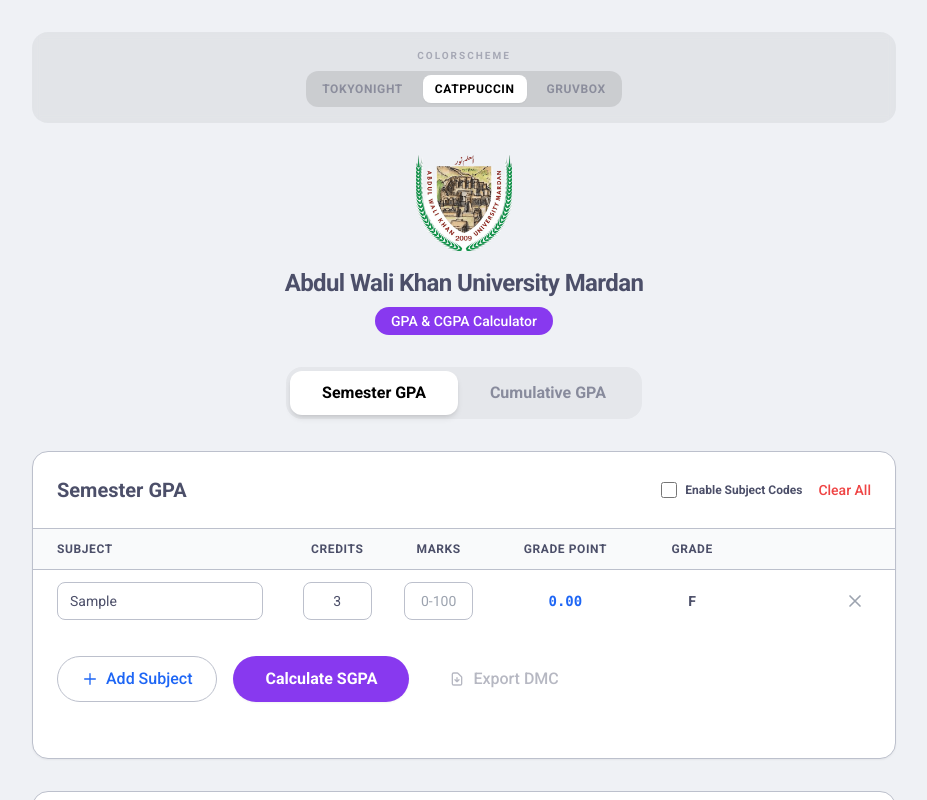
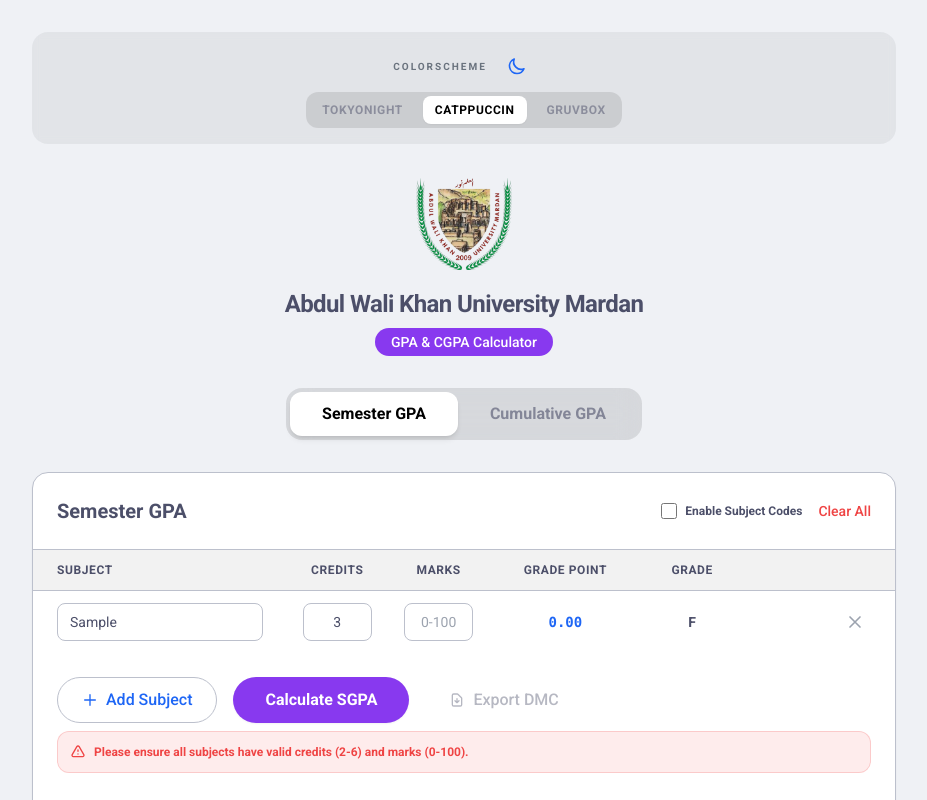
Before and after one commit to muhammadtalha-quant/awkum-gpa-calculator, a React (Vite) app: page / in a window 1280 px wide. Both pictures are taken after typing "Sample", "Sample" into the empty fields and a click on the button "Calculate SGPA". Shown: the top 800 px of the page, without its empty margins (176-1103 px from the left). Built offline with nearby package versions, Linux system fonts and the light colour scheme.

Commit message:
updated and improved ui/ux
Signed-off-by: Muhammad Talha <muhammadtalha.quant@gmail.com>

```diff
--- a/App.tsx
+++ b/App.tsx
@@ -4,27 +4,107 @@
 import CGPACalculator from './components/CGPACalculator';
 import CalculationInfo from './components/CalculationInfo';
 import GradingChart from './components/GradingChart';
-import { ThemeType } from './types';
+import { ThemeType, ThemeMode } from './types';
 import { THEMES } from './constants';
 
 const App: React.FC = () => {
   const [activeTab, setActiveTab] = useState<'sgpa' | 'cgpa'>('sgpa');
   const [theme, setTheme] = useState<ThemeType>('catppuccin');
+  const [mode, setMode] = useState<ThemeMode>('light');
 
-  const currentTheme = THEMES[theme];
+  const currentTheme = THEMES[mode][theme];
+
+  // Helper to trigger view transition for circular animation
+  const transition = (event: React.MouseEvent, update: () => void) => {
+    // Check if View Transitions API is supported
+    if (!(document as any).startViewTransition) {
+      update();
+      return;
+    }
+
+    const x = event.clientX;
+    const y = event.clientY;
+    const endRadius = Math.hypot(
+      Math.max(x, window.innerWidth - x),
+      Math.max(y, window.innerHeight - y)
+    );
+
+    const transition = (document as any).startViewTransition(() => {
+      update();
+    });
+
+    transition.ready.then(() => {
+      // Always animate from 0 to full radius (origination from toggle)
+      const clipPath = [
+        `circle(0px at ${x}px ${y}px)`,
+        `circle(${endRadius}px at ${x}px ${y}px)`,
+      ];
+
+      document.documentElement.animate(
+        {
+          clipPath: clipPath,
+        },
+        {
+          duration: 500,
+          easing: 'ease-in-out',
+          pseudoElement: '::view-transition-new(root)',
+        }
+      );
+    });
+  };
+
+  const handleThemeChange = (e: React.MouseEvent, t: ThemeType) => {
+    transition(e, () => setTheme(t));
+  };
+
+  const toggleMode = (e: React.MouseEvent) => {
+    transition(e, () => setMode(prev => prev === 'light' ? 'dark' : 'light'));
+  };
 
   return (
     <div className={`min-h-screen transition-colors duration-300 pb-16 ${currentTheme.bg} ${currentTheme.text}`}>
+      {/* Dynamic Style for View Transition */}
+      <style>{`
+        ::view-transition-old(root),
+        ::view-transition-new(root) {
+          animation: none;
+          mix-blend-mode: normal;
+        }
+        ::view-transition-old(root) {
+          z-index: 1;
+        }
+        ::view-transition-new(root) {
+          z-index: 9999;
+        }
+      `}</style>
+
       <div className="max-w-4xl mx-auto px-4 pt-8">
 
         {/* Theme Controls */}
         <div className="flex flex-col items-center gap-2 mb-8 p-4 rounded-2xl bg-black/5 backdrop-blur-sm">
-          <span className="text-[10px] font-bold uppercase tracking-[0.2em] opacity-40">Colorscheme</span>
+          <div className="flex items-center gap-3">
+            <span className="text-[10px] font-bold uppercase tracking-[0.2em] opacity-80 text-gray-600 dark:text-gray-400">Colorscheme</span>
+            <button
+              onClick={toggleMode}
+              className={`p-2 rounded-full transition-all hover:bg-black/10 ${currentTheme.accent}`}
+              title={mode === 'light' ? "Switch to Dark" : "Switch to Light"}
+            >
+              {mode === 'light' ? (
+                <svg className="w-5 h-5" fill="none" stroke="currentColor" viewBox="0 0 24 24">
+                  <path strokeLinecap="round" strokeLinejoin="round" strokeWidth="2" d="M20.354 15.354A9 9 0 018.646 3.646 9.003 9.003 0 0012 21a9.003 9.003 0 008.354-5.646z" />
+                </svg>
+              ) : (
+                <svg className="w-5 h-5" fill="none" stroke="currentColor" viewBox="0 0 24 24">
+                  <path strokeLinecap="round" strokeLinejoin="round" strokeWidth="2" d="M12 3v1m0 16v1m9-9h-1M4 12H3m15.364-6.364l-.707.707M6.343 17.657l-.707.707M16.071 16.071l.707.707M7.929 7.929l.707.707M12 8a4 4 0 100 8 4 4 0 000-8z" />
+                </svg>
+              )}
+            </button>
+          </div>
           <div className="flex gap-2 bg-black/10 p-1 rounded-xl">
             {(['tokyonight', 'catppuccin', 'gruvbox'] as ThemeType[]).map((t) => (
               <button
                 key={t}
-                onClick={() => setTheme(t)}
+                onClick={(e) => handleThemeChange(e, t)}
                 className={`px-3 py-1.5 rounded-lg text-xs font-bold uppercase tracking-wider transition-all ${
                   theme === t ? 'bg-white text-black shadow-sm' : 'opacity-50 hover:opacity-100'
                 }`}
@@ -38,7 +118,7 @@
         <Header theme={currentTheme} />
 
         <div className="flex justify-center mb-8">
-          <nav className="inline-flex p-1 rounded-2xl bg-gray-200">
+          <nav className="inline-flex p-1 rounded-2xl bg-black/10 backdrop-blur-md">
             <button
               onClick={() => setActiveTab('sgpa')}
               className={`px-8 py-2.5 rounded-xl font-semibold transition-all ${
@@ -79,7 +159,7 @@
 
         <footer className="mt-12 text-center opacity-50 text-xs">
           <p>© {new Date().getFullYear()} Abdul Wali Khan University Mardan - Academic Tools</p>
-          <p className="mt-1">Developed for Students of AWKUM</p>
+          <p className="mt-1">Developed with ❤️ for AWKUMIANS by AWKUMIAN</p>
         </footer>
       </div>
     </div>
--- a/components/CGPACalculator.tsx
+++ b/components/CGPACalculator.tsx
@@ -16,8 +16,10 @@
   const [overallGrade, setOverallGrade] = useState('F');
   const [isCalculated, setIsCalculated] = useState(false);
   const [isModalOpen, setIsModalOpen] = useState(false);
+  const [errorMsg, setErrorMsg] = useState('');
 
   const addRow = () => {
+    setErrorMsg('');
     const updated = semesters.map(s => ({ ...s, isLocked: true }));
     const nextNum = semesters.length + 1;
     setSemesters([...updated, {
@@ -31,7 +33,7 @@
   };
 
   const editRow = (id: string) => {
-    // When editing a row, all other rows (above AND below) must become totally immutable
+    setErrorMsg('');
     setSemesters(prev => prev.map((s) => ({
       ...s,
       isLocked: s.id !== id
@@ -39,6 +41,7 @@
   };
 
   const removeRow = (id: string) => {
+    setErrorMsg('');
     if (semesters.length > 1) {
       const filtered = semesters.filter(s => s.id !== id);
       const remapped = filtered.map((s, index) => ({
@@ -51,12 +54,12 @@
   };
 
   const handleInputChange = (id: string, field: keyof CGPASemester, value: string) => {
+    setErrorMsg('');
     setSemesters(prev => prev.map(s => {
       if (s.id === id) {
         let finalVal = value;
 
         if (field === 'sgpa') {
-          // Strictly floating point. Max 4.00. No alphabets.
           let cleaned = value.replace(/[^0-9.]/g, '');
           let floatVal = parseFloat(cleaned);
           if (isNaN(floatVal)) finalVal = '';
@@ -67,7 +70,6 @@
         }
 
         if (field === 'credits') {
-          // Strictly integer. No decimals, no alphabets. Max 21.
           let cleaned = value.replace(/\D/g, '');
           let num = parseInt(cleaned);
           if (isNaN(num)) finalVal = '';
@@ -117,6 +119,7 @@
   };
 
   const calculateTotal = () => {
+    setErrorMsg('');
     let totalWeightedSGPA = 0;
     let totalCredits = 0;
     let hasError = false;
@@ -134,7 +137,7 @@
     });
 
     if (hasError || totalCredits === 0) {
-      alert("Check inputs: SGPA (0-4.00) and Credits (12-21) are required for all semesters.");
+      setErrorMsg("Check inputs: SGPA (0-4.00) and Credits (12-21) are required for all semesters.");
       return;
     }
 
@@ -145,6 +148,7 @@
   };
 
   const resetAll = () => {
+    setErrorMsg('');
     setSemesters([{ id: '1', name: 'Semester 1', sgpa: '', credits: 18, gradeLetter: 'F', isLocked: false }]);
     setCgpa(0);
     setOverallGrade('F');
@@ -180,7 +184,7 @@
       <div className="overflow-x-auto -mx-6 mb-6">
         <table className="w-full text-left min-w-[600px] border-collapse">
           <thead>
-            <tr className={`bg-gray-50 border-y ${theme.border}`}>
+            <tr className={`bg-black/5 border-y ${theme.border}`}>
               <th className="px-6 py-3 text-xs font-semibold uppercase tracking-wider w-[40%]">Semester Order</th>
               <th className="px-4 py-3 text-xs font-semibold uppercase tracking-wider w-[25%] text-center">Obtained SGPA</th>
               <th className="px-4 py-3 text-xs font-semibold uppercase tracking-wider w-[25%] text-center">Total Credits</th>
@@ -246,7 +250,7 @@
         </table>
       </div>
 
-      <div className="flex flex-wrap gap-4 mb-8">
+      <div className="flex flex-wrap gap-4 mb-2">
         <button
           onClick={addRow}
           className={`px-6 py-2.5 bg-transparent border ${theme.border} ${theme.accent} font-medium rounded-full hover:bg-black/5 transition-all flex items-center gap-2`}
@@ -274,8 +278,15 @@
         </button>
       </div>
 
+      {errorMsg && (
+        <div className="mb-6 flex items-center gap-2 text-red-500 text-xs font-bold bg-red-500/10 p-3 rounded-xl border border-red-500/20 animate-in fade-in slide-in-from-top-1">
+          <svg className="w-4 h-4" fill="none" stroke="currentColor" viewBox="0 0 24 24"><path strokeLinecap="round" strokeLinejoin="round" strokeWidth="2" d="M12 9v2m0 4h.01m-6.938 4h13.856c1.54 0 2.502-1.667 1.732-3L13.732 4c-.77-1.333-2.694-1.333-3.464 0L3.34 16c-.77 1.333.192 3 1.732 3z"></path></svg>
+          {errorMsg}
+        </div>
+      )}
+
       {isCalculated && (
-        <div className={`rounded-3xl p-8 text-center text-white transform transition-all animate-in zoom-in-95 ${theme.primary}`}>
+        <div className={`rounded-3xl p-8 text-center text-white transform transition-all animate-in zoom-in-95 mt-4 ${theme.primary}`}>
           <p className="text-xs uppercase tracking-[0.2em] font-bold opacity-80 mb-2">Cumulative Grade Point Average</p>
           <h3 className="text-6xl font-black mb-2">{cgpa.toFixed(2)}</h3>
           <p className="text-xl font-medium opacity-90">Overall Standing: <span className="font-bold border-b-2 border-white/40 px-1">{overallGrade}</span></p>
--- a/components/SGPACalculator.tsx
+++ b/components/SGPACalculator.tsx
@@ -17,16 +17,17 @@
   const [finalGrade, setFinalGrade] = useState('F');
   const [isCalculated, setIsCalculated] = useState(false);
   const [isModalOpen, setIsModalOpen] = useState(false);
+  const [errorMsg, setErrorMsg] = useState('');
 
   const addRow = () => {
-    // Before adding, make all previous rows immutable
+    setErrorMsg('');
     const updated = subjects.map(s => ({ ...s, isLocked: true }));
     const newId = (subjects.length + 1).toString();
     setSubjects([...updated, { id: newId, name: '', code: '', credits: 3, marks: '', gradePoint: 0, gradeLetter: 'F', isLocked: false }]);
   };
 
   const editRow = (id: string) => {
-    // When editing a row, all other rows (above AND below) must become totally immutable
+    setErrorMsg('');
     setSubjects(prev => prev.map((s) => ({
       ...s,
       isLocked: s.id !== id
@@ -34,18 +35,19 @@
   };
 
   const removeRow = (id: string) => {
+    setErrorMsg('');
     if (subjects.length > 1) {
       setSubjects(subjects.filter(s => s.id !== id));
     }
   };
 
   const handleInputChange = (id: string, field: keyof SGPASubject, value: string) => {
+    setErrorMsg('');
     setSubjects(prev => prev.map(s => {
       if (s.id === id) {
         let finalVal = value;
 
         if (field === 'name') {
-          // Strictly English, spaces, uppercase/lowercase only
           finalVal = value.replace(/[^A-Za-z\s]/g, '');
         }
 
@@ -58,7 +60,6 @@
         }
 
         if (field === 'credits') {
-          // Strictly integer. Range 2 to 6.
           let num = parseInt(value.replace(/\D/g, ''));
           if (isNaN(num)) finalVal = '';
           else {
@@ -68,7 +69,6 @@
         }
 
         if (field === 'marks') {
-          // Strictly integer. Max 100.
           let num = parseInt(value.replace(/\D/g, ''));
           if (isNaN(num)) finalVal = '';
           else {
@@ -106,6 +106,7 @@
   };
 
   const calculateTotal = () => {
+    setErrorMsg('');
     let totalWeightedGP = 0;
     let totalCredits = 0;
     let hasError = false;
@@ -123,7 +124,7 @@
     });
 
     if (hasError || totalCredits === 0) {
-      alert("Please ensure all subjects have valid credits (2-6) and marks (0-100).");
+      setErrorMsg("Please ensure all subjects have valid credits (2-6) and marks (0-100).");
       return;
     }
 
@@ -134,6 +135,7 @@
   };
 
   const resetAll = () => {
+    setErrorMsg('');
     setSubjects([{ id: '1', name: '', code: '', credits: 3, marks: '', gradePoint: 0, gradeLetter: 'F', isLocked: false }]);
     setSgpa(0);
     setFinalGrade('F');
@@ -178,7 +180,7 @@
       <div className="overflow-x-auto -mx-6 mb-6">
         <table className="w-full text-left min-w-[700px] border-collapse">
           <thead>
-            <tr className={`bg-gray-50 border-y ${theme.border}`}>
+            <tr className={`bg-black/5 border-y ${theme.border}`}>
               <th className="px-6 py-3 text-xs font-semibold uppercase tracking-wider w-[25%]">Subject</th>
               {enableCodes && <th className="px-4 py-3 text-xs font-semibold uppercase tracking-wider w-[15%]">Code</th>}
               <th className="px-4 py-3 text-xs font-semibold uppercase tracking-wider w-[10%] text-center">Credits</th>
@@ -267,7 +269,7 @@
         </table>
       </div>
 
-      <div className="flex flex-wrap gap-4 mb-8">
+      <div className="flex flex-wrap gap-4 mb-2">
         <button
           onClick={addRow}
           className={`px-6 py-2.5 bg-transparent border ${theme.border} ${theme.accent} font-medium rounded-full hover:bg-black/5 transition-all flex items-center gap-2`}
@@ -295,8 +297,15 @@
         </button>
       </div>
 
+      {errorMsg && (
+        <div className="mb-6 flex items-center gap-2 text-red-500 text-xs font-bold bg-red-500/10 p-3 rounded-xl border border-red-500/20 animate-in fade-in slide-in-from-top-1">
+          <svg className="w-4 h-4" fill="none" stroke="currentColor" viewBox="0 0 24 24"><path strokeLinecap="round" strokeLinejoin="round" strokeWidth="2" d="M12 9v2m0 4h.01m-6.938 4h13.856c1.54 0 2.502-1.667 1.732-3L13.732 4c-.77-1.333-2.694-1.333-3.464 0L3.34 16c-.77 1.333.192 3 1.732 3z"></path></svg>
+          {errorMsg}
+        </div>
+      )}
+
       {isCalculated && (
-        <div className={`rounded-3xl p-8 text-center text-white transform transition-all animate-in fade-in slide-in-from-bottom-4 ${theme.primary}`}>
+        <div className={`rounded-3xl p-8 text-center text-white transform transition-all animate-in fade-in slide-in-from-bottom-4 mt-4 ${theme.primary}`}>
           <p className="text-xs uppercase tracking-[0.2em] font-bold opacity-80 mb-2">Semester Grade Point Average</p>
           <h3 className="text-6xl font-black mb-2">{sgpa.toFixed(2)}</h3>
           <p className="text-xl font-medium opacity-90">Letter Grade: <span className="font-bold border-b-2 border-white/40 px-1">{finalGrade}</span></p>
--- a/constants.ts
+++ b/constants.ts
@@ -1,4 +1,3 @@
-
 import { GradeRange } from './types';
 
 export const AWKUM_LOGO_URL = '/AWKUM.png';
@@ -24,6 +23,7 @@
 ];
 
 export const THEMES = {
+  light: {
     tokyonight: {
       bg: 'bg-[#d5d6db]',
       card: 'bg-[#ffffff]',
@@ -48,4 +48,31 @@
       accent: 'text-[#689d6a]',
       border: 'border-[#928374]'
     }
+  },
+  dark: {
+    tokyonight: {
+      bg: 'bg-[#24283b]',
+      card: 'bg-[#1a1b26]',
+      text: 'text-[#c0caf5]',
+      primary: 'bg-[#7aa2f7]',
+      accent: 'text-[#565f89]',
+      border: 'border-[#414868]'
+    },
+    catppuccin: {
+      bg: 'bg-[#1e1e2e]',
+      card: 'bg-[#181825]',
+      text: 'text-[#cdd6f4]',
+      primary: 'bg-[#cba6f7]',
+      accent: 'text-[#89b4fa]',
+      border: 'border-[#313244]'
+    },
+    gruvbox: {
+      bg: 'bg-[#282828]',
+      card: 'bg-[#1d2021]',
+      text: 'text-[#ebdbb2]',
+      primary: 'bg-[#b8bb26]',
+      accent: 'text-[#8ec07c]',
+      border: 'border-[#504945]'
+    }
+  }
 };
--- a/index.html
+++ b/index.html
@@ -8,7 +8,7 @@
   <script src="https://cdn.tailwindcss.com"></script>
   <link rel="preconnect" href="https://fonts.googleapis.com">
   <link rel="preconnect" href="https://fonts.gstatic.com" crossorigin>
-  <link rel="icon" href="/public/AWKUM.png" type="image/png">
+  <link rel="icon" href="/favicon.jpg" type="image/jpg">
   <link href="https://fonts.googleapis.com/css2?family=Roboto:wght@300;400;500;700&display=swap" rel="stylesheet">
   <style>
     body {
--- a/types.ts
+++ b/types.ts
@@ -1,4 +1,5 @@
 export type ThemeType = 'tokyonight' | 'catppuccin' | 'gruvbox';
+export type ThemeMode = 'light' | 'dark';
 
 export interface SGPASubject {
   id: string;
```
Also changed, not shown: services/pdfService.ts (+6 -7 lines), public/AWKUM.png, public/favicon.jpg (added). Lines whose indentation alone changed are shown as unchanged.
